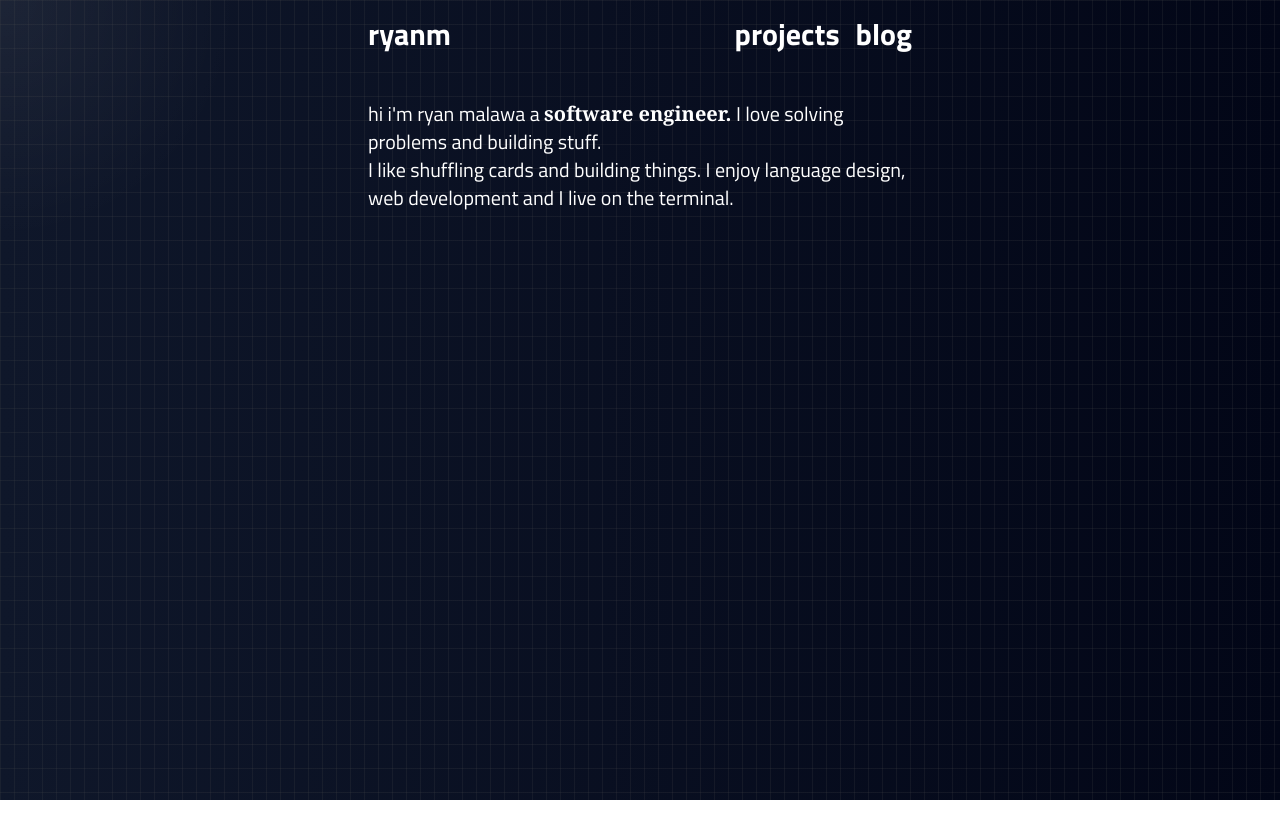
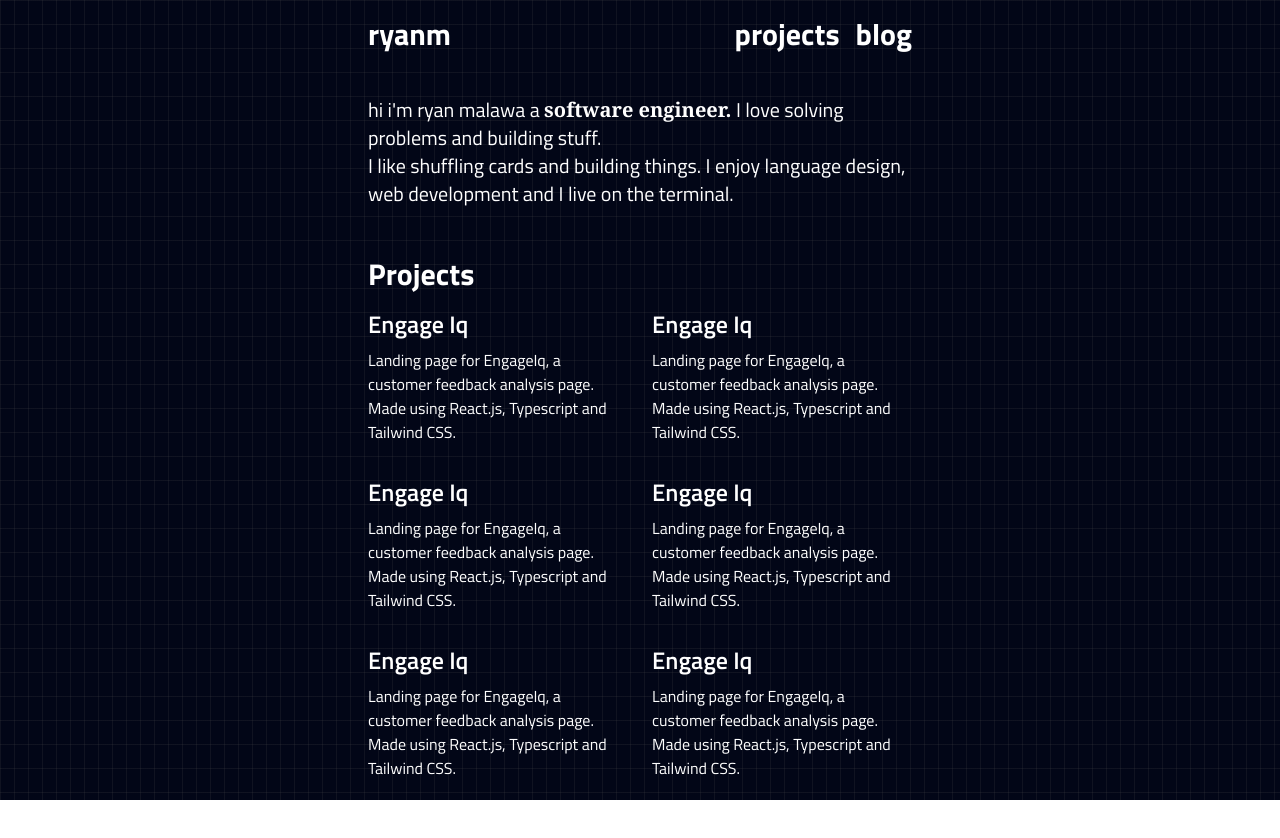
Before and after one commit to mryan-3/portfolio, a React (Vite) app in the folder v2/: page / in a window 1280 px wide. Shown: the top 838 px of the page. Before the commit the page ends 800 px from the top, so only its background shows below. Built offline with nearby package versions, Linux system fonts and the light colour scheme.

Commit message:
fix the background

```diff
--- a/v2/src/App.tsx
+++ b/v2/src/App.tsx
@@ -1,64 +1,54 @@
 import { useRef, useState } from "react"
 import Navbar from '../src/components/Navbar.tsx'
 import About from '../src/components/About.tsx'
+import Projects from '../src/components/Projects.tsx'
 
 function App() {
-    const divRef = useRef<HTMLDivElement>(null);
-    const [isFocused, setIsFocused] = useState(false);
-    const [position, setPosition] = useState({ x: 0, y: 0 });
-    const [opacity, setOpacity] = useState(0);
+    //const divRef = useRef<HTMLDivElement>(null);
+    //const [isFocused, setIsFocused] = useState(false);
+    //const [position, setPosition] = useState({ x: 0, y: 0 });
+    //const [opacity, setOpacity] = useState(0);
 
-    const handleMouseMove = (e: React.MouseEvent<HTMLDivElement>) => {
-        if (!divRef.current || isFocused) return;
+    //const handleMouseMove = (e: React.MouseEvent<HTMLDivElement>) => {
+        //if (!divRef.current || isFocused) return;
 
-        const div = divRef.current;
-        const rect = div.getBoundingClientRect();
+        //const div = divRef.current;
+        //const rect = div.getBoundingClientRect();
 
-        setPosition({ x: e.clientX - rect.left, y: e.clientY - rect.top });
-    };
+        //setPosition({ x: e.clientX - rect.left, y: e.clientY - rect.top });
+    //};
 
-    const handleFocus = () => {
-        setIsFocused(true);
-        setOpacity(1);
-    };
+    //const handleFocus = () => {
+        //setIsFocused(true);
+        //setOpacity(1);
+    //};
 
-    const handleBlur = () => {
-        setIsFocused(false);
-        setOpacity(0);
-    };
+    //const handleBlur = () => {
+        //setIsFocused(false);
+        //setOpacity(0);
+    //};
 
-    const handleMouseEnter = () => {
-        setOpacity(1);
-    };
+    //const handleMouseEnter = () => {
+        //setOpacity(1);
+    //};
 
-    const handleMouseLeave = () => {
-        setOpacity(0);
-    };
+    //const handleMouseLeave = () => {
+        //setOpacity(0);
+    //};
 
     return (
 
-        <div className='relative h-screen w-full bg-slate-950'>
-            <div ref={divRef}
-                onMouseMove={handleMouseMove}
-                onFocus={handleFocus}
-                onBlur={handleBlur}
-                onMouseEnter={handleMouseEnter}
-                onMouseLeave={handleMouseLeave}
-                className="to-slate-950 h-full relative overflow-hidden border-slate-800 bg-gradient-to-r from-slate-900 px-8 py-16 shadow-2xl"
-            >
-                <div
-                    className="pointer-events-none absolute -inset-px opacity-0 transition duration-300"
-                    style={{
-                        opacity,
-                        background: `radial-gradient(600px circle at ${position.x}px ${position.y}px, rgba(255,255,255,.06), transparent 40%)`,
-                    }}
-                />
+        <>
+        <div className="fixed left-0 top-0 -z-10 h-full w-full">
+            <div className='relative h-full w-full bg-slate-950'>
                 <div className='absolute bottom-0 left-0 right-0 top-0 bg-[linear-gradient(to_right,#4f4f4f2e_1px,transparent_1px),linear-gradient(to_bottom,#4f4f4f2e_1px,transparent_1px)] bg-[size:14px_24px]'>
+                </div>
+                </div>
+                </div>
                 <Navbar />
                 <About />
-                </div>
-            </div>
-        </div>
+                <Projects />
+                </>
     )
 }
 
--- a/v2/src/components/About.tsx
+++ b/v2/src/components/About.tsx
@@ -2,7 +2,7 @@ import React from 'react'
 
 const About: React.FC = () => {
   return (
-    <div className='font-titillium text-white max-w-xl mx-auto p-4 mb-6'>
+    <div className='font-titillium text-white max-w-xl mx-auto p-4 mb-4'>
       <p className='font-medium text-xl '>
         hi i'm ryan malawa a{' '}
         <span className='font-semibold font-serif'>software engineer.</span> I
--- /dev/null
+++ b/v2/src/components/AppWrapper.tsx
@@ -0,0 +1,17 @@
+import React, { ReactNode } from 'react';
+
+interface AppWrapperProps {
+  children: ReactNode;
+}
+
+const AppWrapper: React.FC<AppWrapperProps> = ({ children }) => {
+  return (
+    <div className="relative h-screen w-screen bg-slate-950">
+      <div className="absolute inset-0 bg-[linear-gradient(to_right,#4f4f4f2e_1px,transparent_1px),linear-gradient(to_bottom,#4f4f4f2e,transparent_1px)] bg-[size:14px_24px]">
+        {children}
+      </div>
+    </div>
+  );
+};
+
+export default AppWrapper;
--- a/v2/src/components/Navbar.tsx
+++ b/v2/src/components/Navbar.tsx
@@ -2,7 +2,7 @@ import React from 'react'
 
 const Navbar: React.FC = () => {
   return (
-    <div className='font-titillium max-w-xl mx-auto p-4 sticky mb-4'>
+    <div className='font-titillium h-16 max-w-xl mx-auto p-4 sticky mb-4'>
       <div className='flex  justify-between items-center'>
         <h2 className='text-3xl text-white font-bold'>ryanm</h2>
         <div className='flex justify-between gap-4'>
--- a/v2/src/components/Projects.tsx
+++ b/v2/src/components/Projects.tsx
@@ -0,0 +1,48 @@
+import React from 'react'
+
+const Projects: React.FC = () => {
+    return (
+        <div className='font-titillium h-screen text-white max-w-xl mx-auto p-4 mb-4'>
+            <h2 className='text-3xl font-bold'>Projects</h2>
+            <div className='grid grid-cols-2 my-2 gap-6'>
+                <div className='flex flex-col w-[20.6]'>
+                    <h3 className='text-2xl font-semibold py-2'>Engage Iq</h3>
+                    <p className='font-normal text-[16px]'>
+                        Landing page for EngageIq, a customer feedback analysis page. Made using React.js, Typescript and Tailwind CSS.
+                    </p>
+                </div>
+                <div className='flex flex-col w-[20.6]'>
+                    <h3 className='text-2xl font-semibold py-2'>Engage Iq</h3>
+                    <p className='font-normal text-[16px]'>
+                        Landing page for EngageIq, a customer feedback analysis page. Made using React.js, Typescript and Tailwind CSS.
+                    </p>
+                </div>
+                <div className='flex flex-col w-[20.6]'>
+                    <h3 className='text-2xl font-semibold py-2'>Engage Iq</h3>
+                    <p className='font-normal text-[16px]'>
+                        Landing page for EngageIq, a customer feedback analysis page. Made using React.js, Typescript and Tailwind CSS.
+                    </p>
+                </div>
+                <div className='flex flex-col w-[20.6]'>
+                    <h3 className='text-2xl font-semibold py-2'>Engage Iq</h3>
+                    <p className='font-normal text-[16px]'>
+                        Landing page for EngageIq, a customer feedback analysis page. Made using React.js, Typescript and Tailwind CSS.
+                    </p>
+                </div>
+                <div className='flex flex-col w-[20.6]'>
+                    <h3 className='text-2xl font-semibold py-2'>Engage Iq</h3>
+                    <p className='font-normal text-[16px]'>
+                        Landing page for EngageIq, a customer feedback analysis page. Made using React.js, Typescript and Tailwind CSS.
+                    </p>
+                </div>
+                <div className='flex flex-col w-[20.6]'>
+                    <h3 className='text-2xl font-semibold py-2'>Engage Iq</h3>
+                    <p className='font-normal text-[16px]'>
+                        Landing page for EngageIq, a customer feedback analysis page. Made using React.js, Typescript and Tailwind CSS.
+                    </p>
+                </div>
+            </div>
+        </div>
+    )
+}
+export default Projects
```
